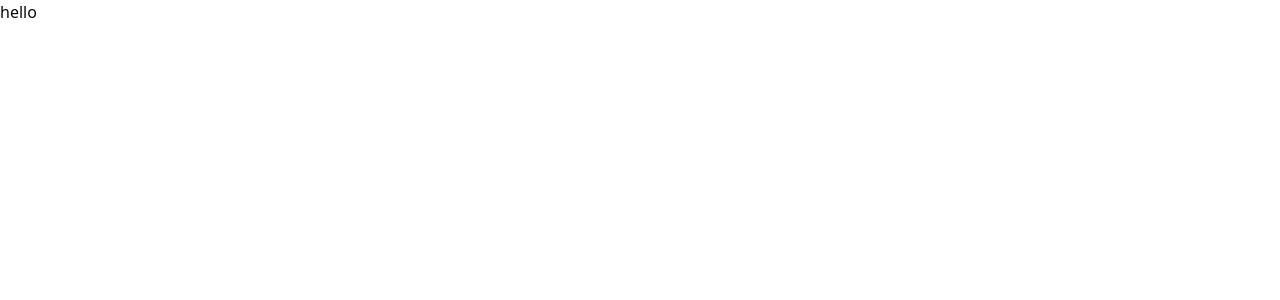
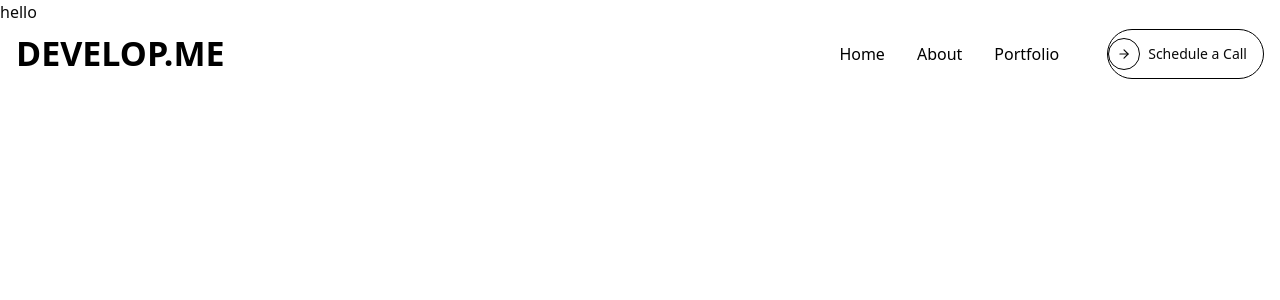
Before and after one commit to harun708280/Raintor-task, a Next.js app: page / in a window 1280 px wide. Shown: the top 300 px of the page. Built offline with nearby package versions, Linux system fonts and the light colour scheme.

Commit message:
create nav

```diff
--- a/src/app/layout.js
+++ b/src/app/layout.js
@@ -1,5 +1,6 @@
 import { Geist, Geist_Mono } from "next/font/google";
 import "./globals.css";
+import Nav from "@/components/shared/Nav";
 
 const geistSans = Geist({
   variable: "--font-geist-sans",
@@ -22,6 +23,7 @@ export default function RootLayout({ children }) {
       <body
         className={`${geistSans.variable} ${geistMono.variable} antialiased`}
       >
+        <Nav/>
         {children}
       </body>
     </html>
--- a/src/components/shared/Nav.jsx
+++ b/src/components/shared/Nav.jsx
@@ -1,11 +1,85 @@
-import React from 'react';
+"use client";
+import React, { useState } from "react";
+import { ArrowRight, Menu, X } from "lucide-react";
+import Link from "next/link";
+import IconButton from "../ui/IconButton";
+import { Phone } from "lucide-react";
+const Nav = () => {
+  const [isOpen, setIsOpen] = useState(false);
 
-const Nav = () => {
-    return (
-        <div>
+  const navLinks = [
+    { name: "Home", href: "/" },
+    { name: "About", href: "/projects" },
+    { name: "Portfolio", href: "/about" },
+  ];
+
+  return (
+    <nav className="w-full  fixed top-0  z-50">
+      <div className="max-w-7xl mx-auto px-4 py-3 lg:py-7 flex justify-between items-center">
+        <Link
+          href="/"
+          className="text-[34px] font-bold text-black dark:text-white uppercase"
+        >
+          Develop.me
+        </Link>
+
+        {/* Desktop Links */}
+
+
+        <div className="flex items-center gap-12">
+          <ul className="hidden text-[16px] md:flex space-x-8 text-black dark:text-white">
+          {navLinks.map((link) => (
+            <li key={link.name}>
+              <Link
+                href={link.href}
+                className="hover:text-blue-500 duration-200"
+              >
+                {link.name}
+              </Link>
+            </li>
+          ))}
+        </ul>
+
+        <div className="md:flex hidden">
+            <IconButton
+            icon={ArrowRight}
+            text="Schedule a Call"
+
+          />
 
         </div>
-    );
+
+        </div>
+
+        {/* Mobile Hamburger */}
+        <div className="md:hidden">
+          <button onClick={() => setIsOpen(!isOpen)}>
+            {isOpen ? (
+              <X className="w-6 h-6 text-black dark:text-white" />
+            ) : (
+              <Menu className="w-6 h-6 text-black dark:text-white" />
+            )}
+          </button>
+        </div>
+      </div>
+
+      {/* Mobile Menu Dropdown */}
+      {isOpen && (
+        <div className="md:hidden bg-white dark:bg-black px-4 pt-2 pb-4 space-y-3">
+          {navLinks.map((link) => (
+            <Link
+              key={link.name}
+              href={link.href}
+              className="block text-black dark:text-white hover:text-blue-500"
+              onClick={() => setIsOpen(false)}
+            >
+              {link.name}
+            </Link>
+          ))}
+        </div>
+      )}
+    </nav>
+  );
 };
 
 export default Nav;
--- /dev/null
+++ b/src/components/ui/IconButton.jsx
@@ -0,0 +1,15 @@
+import React from "react";
+
+const IconButton = ({ icon: Icon, text, onClick, className = "" }) => {
+  return (
+    <button
+      onClick={onClick}
+      className={`flex items-center gap-2 pr-4 py-2 border border-black rounded-full hover:bg-black hover:text-white transition-colors duration-300 ${className}`}
+    >
+      <Icon className="w-8 h-8 border text-xl border-black p-2 rounded-full" />
+      <span className="text-sm font-medium">{text}</span>
+    </button>
+  );
+};
+
+export default IconButton;
```
